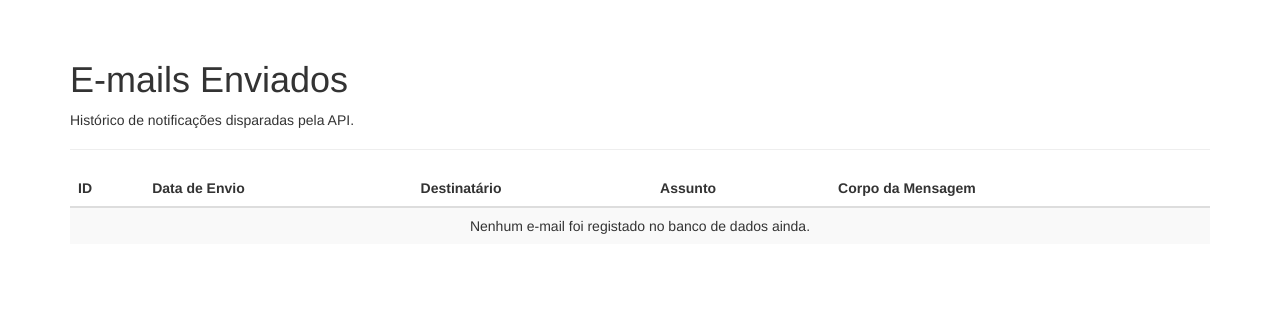
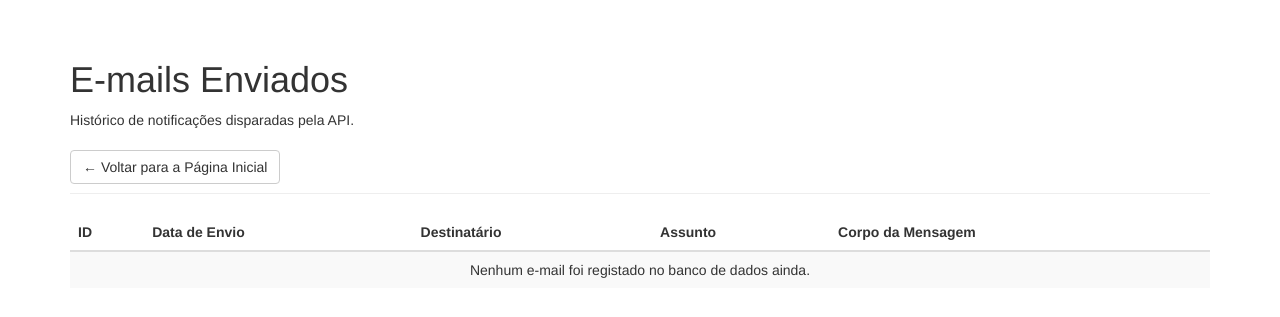
Before and after one commit to jeysonalvesc12/PTBDSWS-PT3037126-SERVIDOR-FLASK, a Flask app: page /emailsEnviados in a window 1280 px wide. Shown: the part 52-369 px from the top of the page. Run offline with Flask 3, Linux system fonts and the light colour scheme; some libraries are stand-ins or nearby versions.

Commit message:
PAGMAIL3

```diff
--- a/templates/emails_enviados.html
+++ b/templates/emails_enviados.html
@@ -6,6 +6,11 @@
 <div class="page-header">
     <h1>E-mails Enviados</h1>
     <p>Histórico de notificações disparadas pela API.</p>
+
+    <!-- BOTÃO DE VOLTAR ADICIONADO AQUI -->
+    <a href="{{ url_for('index') }}" class="btn btn-default" style="margin-top: 10px;">
+        &larr; Voltar para a Página Inicial
+    </a>
 </div>
 
 <table class="table table-striped table-hover">
--- a/templates/index.html
+++ b/templates/index.html
@@ -22,6 +22,9 @@
 <div style="margin-bottom: 20px;">
     <p style="font-size: 1.2em; color: #333; margin-bottom: 2px;">O IP do computador remoto é: {{ ip }}</p>
     <p style="font-size: 1.2em; color: #333;">O host da aplicação é: {{ host }}</p>
+
+    <!-- BOTÃO ADICIONADO PARA VER O HISTÓRICO DE E-MAILS -->
+    <a href="{{ url_for('emails_enviados') }}" class="btn btn-primary" style="margin-top: 15px;">Ver Histórico de E-mails</a>
 </div>
 <hr>
 
@@ -72,7 +75,7 @@
                 <!-- Lista numerada de usuários amarrados a esta função -->
                 <td>
                     <ol style="margin-bottom: 0;">
-                        <!-- O .all() é necessário porque configuramos lazy='dynamic' no modelo[cite: 9] -->
+                        <!-- O .all() é necessário porque configuramos lazy='dynamic' no modelo -->
                         {% for u in r.users.all() %}
                         <li>{{ u.username }}</li>
                         {% endfor %}
```
Lines whose indentation alone changed are shown as unchanged.
